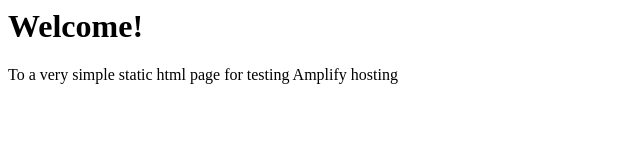
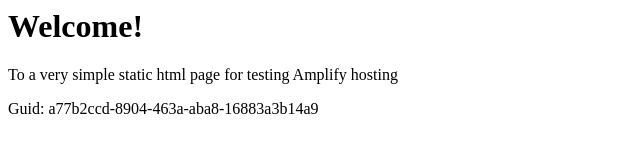
Before and after one commit to aws-aemilia-bah/Github-PR-Commit-Integration-Test-DoNotTouch-GitHubAutoBuildCanaryTest-v1-preprod-me-south-1, a website: page src/index.html in a window 1280 px wide. Shown: the whole page, without its empty margins (0-640 px from the left). Drawn offline with Linux system fonts and the light colour scheme.

Commit message:
commit from integ tests

```diff
--- a/src/index.html
+++ b/src/index.html
@@ -1,3 +1,5 @@
+
+
 <html lang="en">
 
 <head>
@@ -10,6 +12,6 @@
 <body>
     <h1>Welcome!</h1>
     <p>To a very simple static html page for testing Amplify hosting</p>
-</body>
+    <p>Guid: a77b2ccd-8904-463a-aba8-16883a3b14a9</p></body>
 
 </html>
```
